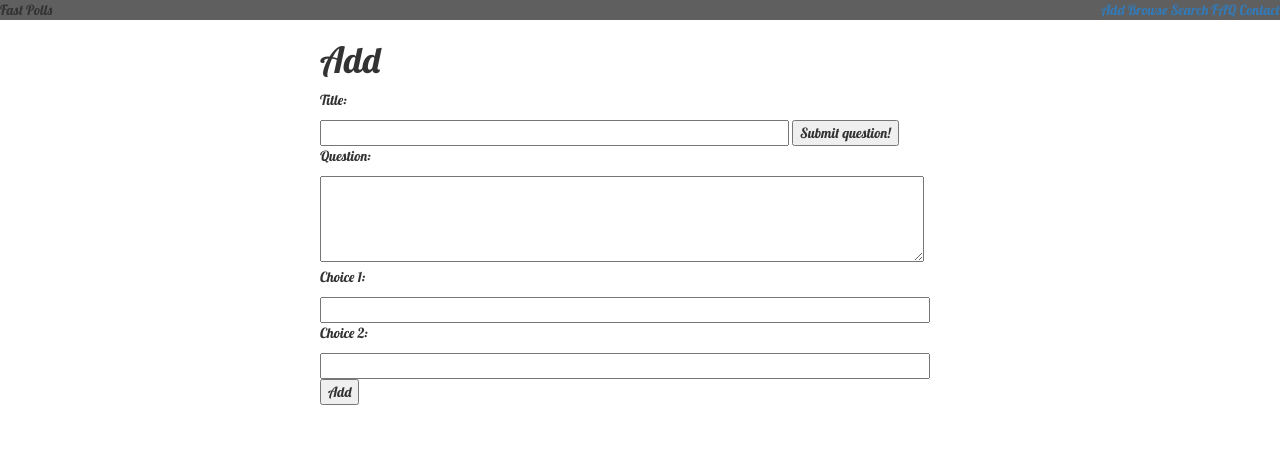
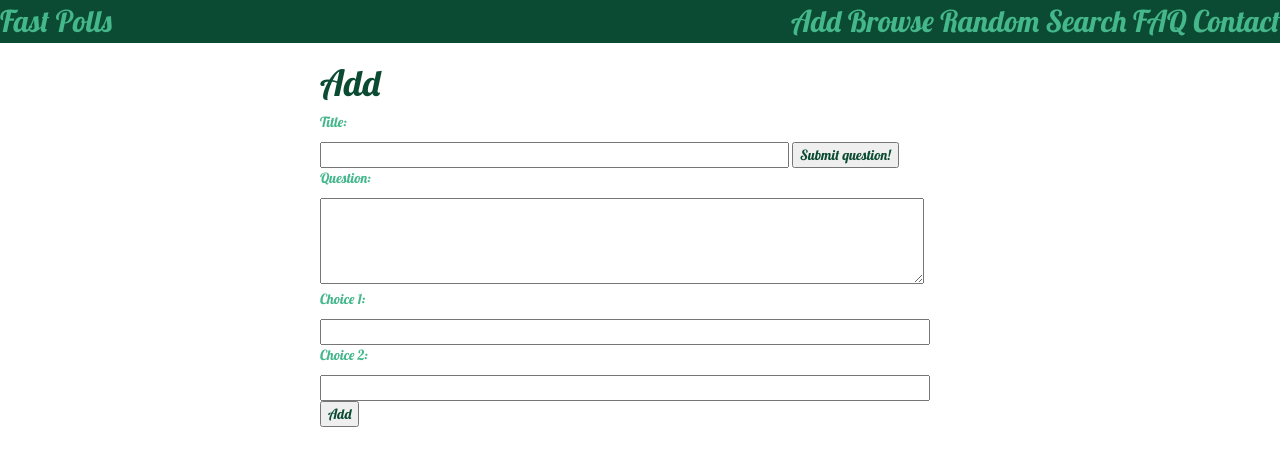
Before and after one commit to kura-pl/fast_polls, a Django app: page /add in a window 1280 px wide. Shown: the top 466 px of the page. Run offline with Django 3.2, Linux system fonts and the light colour scheme; some libraries are stand-ins or nearby versions.

Commit message:
beta look

```diff
--- a/fast_polls/urls.py
+++ b/fast_polls/urls.py
@@ -1,19 +1,3 @@
-"""fast_polls URL Configuration
-
-The `urlpatterns` list routes URLs to views. For more information please see:
-    https://docs.djangoproject.com/en/1.9/topics/http/urls/
-Examples:
-Function views
-    1. Add an import:  from my_app import views
-    2. Add a URL to urlpatterns:  url(r'^$', views.home, name='home')
-Class-based views
-    1. Add an import:  from other_app.views import Home
-    2. Add a URL to urlpatterns:  url(r'^$', Home.as_view(), name='home')
-Including another URLconf
-    1. Add an import:  from blog import urls as blog_urls
-    2. Import the include() function: from django.conf.urls import url, include
-    3. Add a URL to urlpatterns:  url(r'^blog/', include(blog_urls))
-"""
 from django.conf.urls import url, include
 from django.contrib import admin
 from . import views
--- a/fast_polls/views.py
+++ b/fast_polls/views.py
@@ -1,5 +1,4 @@
 from django.shortcuts import render_to_response
-from django.template import RequestContext
 
 
 def index(request):
--- a/polls/static/style.css
+++ b/polls/static/style.css
@@ -1,8 +1,19 @@
 * {
     font-family: 'Lobster';
 }
+
 #my_menu {
-    background-color: #5f5f5f;
+    /*background-color: #5f5f5f;*/
+    background-color: #0c4b33;
+    font-size: 30px;
+}
+
+#my_menu a, p{
+    color: #44b78b;
+}
+
+#my_menu a:hover{
+    color: white;
 }
 
 #my_menu p{
@@ -23,6 +34,14 @@
 }
 
 a {
-    outline: none;
-    text-decoration: none;
+    outline: none !important;
+    text-decoration: none !important;
 }
+
+h1, form, a:hover, h3 {
+    color: #0c4b33;
+}
+
+a {
+    color: #44b78b;
+}
--- a/polls/urls.py
+++ b/polls/urls.py
@@ -11,4 +11,5 @@
     url(r'^check$', views.check, name='check'),
     url(r'^search$', views.search, name='search'),
     url(r'^searched$', views.searched, name='searched'),
+    url(r'^random$', views.get_random, name='get_random'),
 ]
--- a/polls/views.py
+++ b/polls/views.py
@@ -5,7 +5,9 @@
 from django.core.urlresolvers import reverse
 from django.utils import timezone
 from re import findall
+from random import choice
 import matplotlib.pyplot as plt
+
 
 
 def generate_png(labels, values):
@@ -96,3 +98,8 @@
             return redirect('/polls/{}'.format(question.id))
     else:
         return add(request)
+
+
+def get_random(request):
+    question = choice(Question.objects.all())
+    return redirect('/polls/{}'.format(question.id))
--- a/templates/fast_polls/my_menu.html
+++ b/templates/fast_polls/my_menu.html
@@ -3,6 +3,7 @@
     <ul>
         <li><a href="/polls/add">Add</a> </li>
         <li><a href="/polls">Browse</a> </li>
+        <li><a href="/polls/random">Random</a> </li>
         <li><a href="/polls/search">Search</a> </li>
         <li><a href="/faq">FAQ</a> </li>
         <li><a href="/contact">Contact</a> </li>
```
Also changed, not shown: db.sqlite3.
